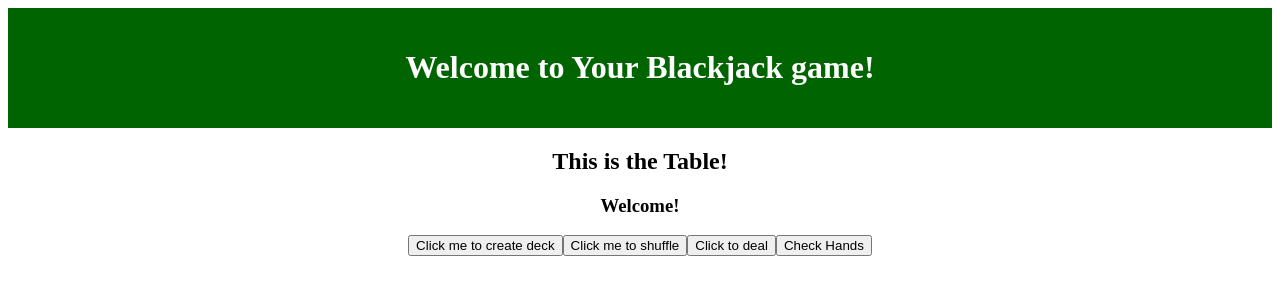
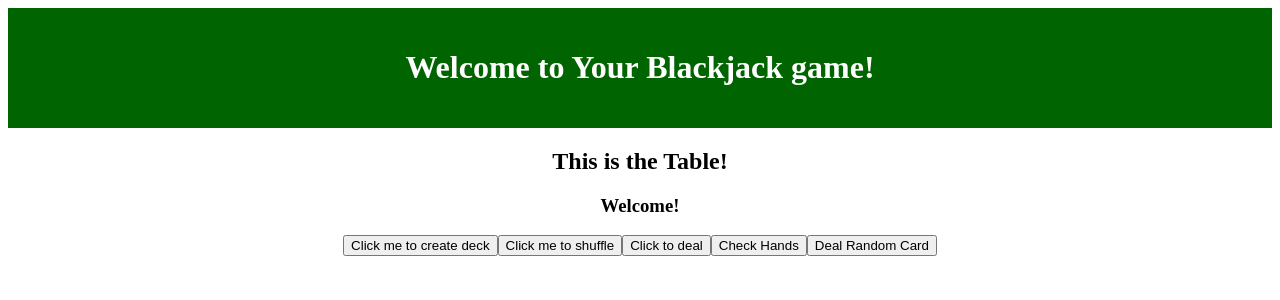
Before and after one commit to ChrisCantoni/blackjack-1, a React (Vite) app: page / in a window 1280 px wide. Shown: the top 300 px of the page. Built offline with nearby package versions, Linux system fonts and the light colour scheme.

Commit message:
Getting random cards instead of shuffling deck.

```diff
--- a/src/components/Table/Table.jsx
+++ b/src/components/Table/Table.jsx
@@ -41,6 +41,11 @@ function Table() {
         }
         setDeck(tempDeck);
     }
+
+    const dealRandomCards = () => {
+        return deck[Math.floor(Math.random() * (deck.length - 1))]
+    }
+
 
     const shuffleDeck = (shuffled) => {
         console.log('deck', shuffled)
@@ -87,6 +92,7 @@ function Table() {
       <button onClick={() => shuffleDeck(deck)}>Click me to shuffle</button>
       <button onClick={() => dealCards(shuffledCards)}>Click to deal</button>
       <button onClick={() => checkHands()}>Check Hands</button>
+      <button onClick={() => setPlayerOneHand([...playerOneHand, dealRandomCards()])}>Deal Random Card</button>
       {showCards ?
       <>
         <p>Player One hand: {JSON.stringify(playerOneHand)}.</p>
```
